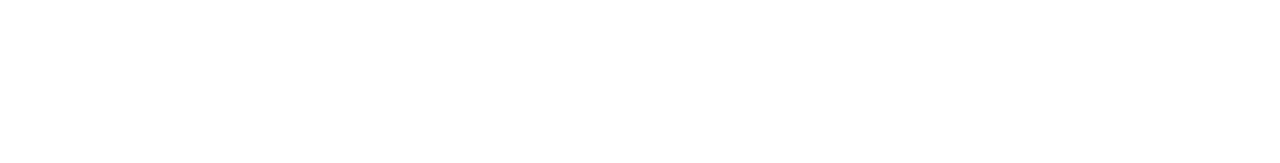
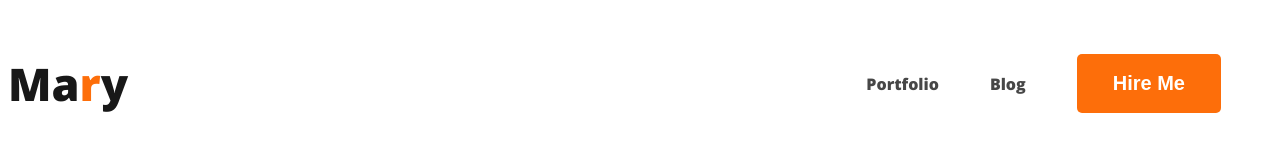
Before and after one commit to nur-rafi/portfolio-example, a plain HTML site: page index.html in a window 1280 px wide. Drawn offline with nearby package versions, Linux system fonts and the light colour scheme.

Commit message:
added nav

```diff
--- a/index.html
+++ b/index.html
@@ -4,10 +4,24 @@
     <meta charset="UTF-8">
     <meta name="viewport" content="width=device-width, initial-scale=1.0">
     <title>Web Development Portfolio</title>
+    <link rel="preconnect" href="https://fonts.googleapis.com">
+<link rel="preconnect" href="https://fonts.gstatic.com" crossorigin>
+<link href="https://fonts.googleapis.com/css2?family=Open+Sans:wght@800&display=swap" rel="stylesheet">
+
+
+
+    <link rel="stylesheet" href="styles/portfolio.css">
 </head>
 <body>
     <header>
-
+        <nav>
+            <h3 class="nav-title">Ma<span class="orrange">r</span>y</h3>
+            <ul>
+                <li><a href="">Portfolio</a></li>
+                <li><a href="">Blog</a></li>
+                <li><button class="btn-primary">Hire Me</button></li>
+            </ul>
+        </nav>
     </header>
     <main>
 
--- /dev/null
+++ b/styles/portfolio.css
@@ -0,0 +1,52 @@
+/* Common Shared Style */
+body {
+    font-family: 'Open Sans', sans-serif;
+}
+
+.orrange {
+    color: #FD6E0A;
+    font-family: Open Sans;
+    font-size: 45px;
+    font-style: normal;
+    font-weight: 800;
+    line-height: normal;
+}
+
+.btn-primary {
+    border-radius: 5px;
+    background: #FD6E0A;
+    border: 0;
+    color: white;
+    font-size: 20px;
+    font-weight: 700;
+    padding: 18px 36px;
+}
+
+/* nav related styles */
+
+nav {
+    display: flex;
+    justify-content: space-between;
+    align-items: center;
+}
+
+.nav-title {
+    color: var(--Dark-01, #181818);
+    font-size: 45px;
+    font-weight: 800;
+}
+
+nav>ul {
+    display: flex;
+    align-items: center;
+}
+
+nav li {
+    list-style: none;
+    margin-right: 51px;
+}
+
+nav a {
+    text-decoration: none;
+    color: #474747;
+}
```
